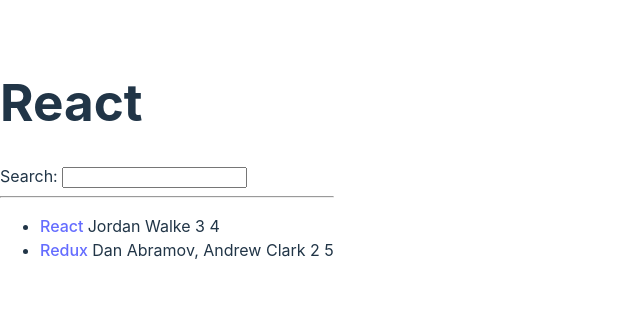
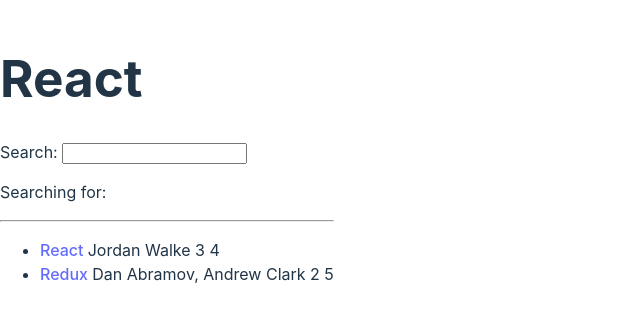
Before and after one commit to joshuakalungi/road_to_react, a React (Vite) app in the folder hacker-stories/: page / in a window 1280 px wide. Shown: the part 241-562 px from the top of the page, without its empty margins (0-640 px from the left). Built offline with nearby package versions, Linux system fonts and the light colour scheme.

Commit message:
react useState hook

```diff
--- a/hacker-stories/src/App.jsx
+++ b/hacker-stories/src/App.jsx
@@ -92,17 +92,24 @@
 
 const Search =() => {
 
+  const [ searchTerm, setSearchTerm] = React.useState("");
+
   const handleChange = (event) => {
-    // synthetic event
-    console.log(event);
-    // value of target (input: HTML element)
-    console.log(event.target.value)
+    setSearchTerm = event.target.value;
+    // // synthetic event
+    // console.log(event);
+    // // value of target (input: HTML element)
+    // console.log(event.target.value)
   }
 
   return(
     <div>
       <label htmlFor="search">Search: </label>
       <input id="search" type="text" onChange={handleChange} />
+
+      <p>
+        Searching for: <strong>{searchTerm}</strong>
+      </p>
     </div>
 );
 }
```
